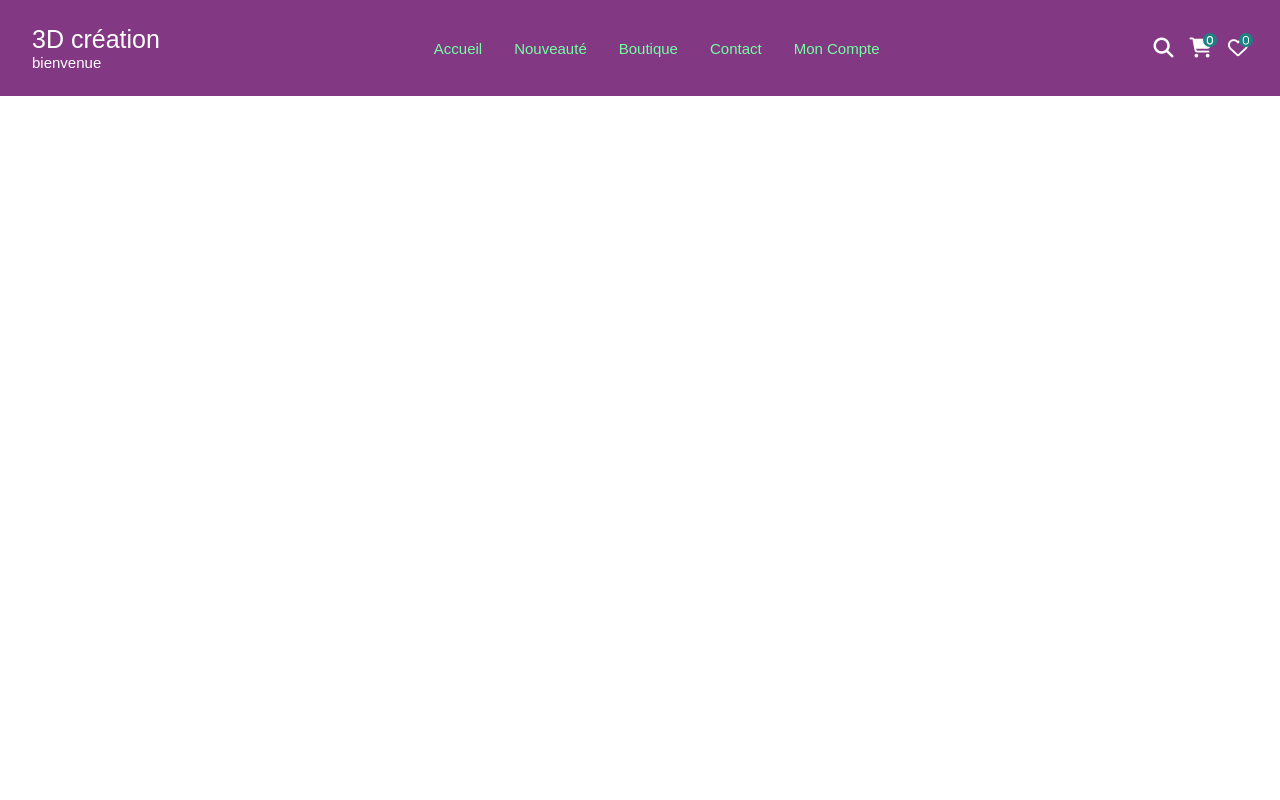
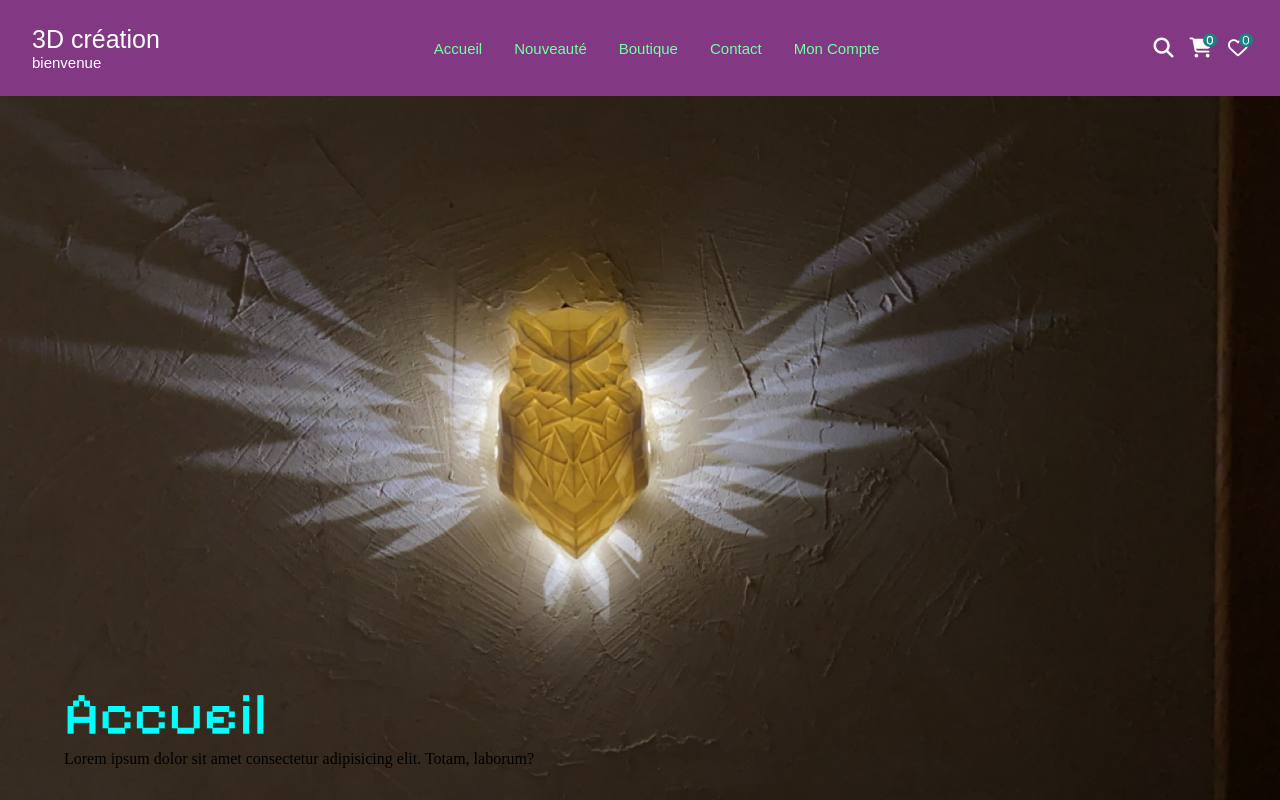
Before and after one commit to deathgame360/3Dcreation, a plain HTML site: page index.html in a window 1280 px wide. Drawn offline with Linux system fonts and the light colour scheme; a web font is replaced by a local one.

```diff
--- a/css/style.css
+++ b/css/style.css
@@ -2,7 +2,7 @@
     --color-primary: white;
     --color-secondaire: #222222 ;
     --color-text: #74ffa2;
-    --ff-police: 'Pixel', sans-serif ;
+    --ff-texte1: 'Pixel', sans-serif ;
     --ff-texte: 'Alumni', sans-serif;
     --ff-texte2: 'Rubik', sans-serif;
     --ff-texte3: 'Nosifer', sans-serif;
@@ -58,7 +58,7 @@
     background-color: rgb(130, 56, 130);
     backdrop-filter: blur(4px);
     z-index: 1;
-    transform: translateX(00%);
+    transform: translateX(100%);
     animation: show 1s forwards;
 }
 
@@ -131,3 +131,31 @@
 }
 
 /*---------------Section 1----------------------*/
+.Section1 {
+    min-height: 100vh;
+    background-image: url(../img/IMG_8071.JPG);
+    background-position: center;
+    background-repeat: none;
+    background-size: cover;
+    display: flex;
+    flex-direction: column;
+    justify-content: flex-end;
+    padding: 2rem 4rem;
+    position: relative;
+}
+.Section1 h1 {
+    font-size: 60px;
+    font-family: var(--ff-texte1);
+    color:aqua;
+    font-weight: 8;
+    letter-spacing: 1px;
+    animation: show 1s forwards;
+    transform: translateX(-100%);
+
+}
+
+@keyframes show {
+    to {
+        transform: translateX(0);
+    }
+}
```
Also changed, not shown: img/IMG_5277.JPG (added), img/IMG_5278.JPG (added), img/IMG_5279.JPG (added), img/IMG_5280.JPG (added), img/IMG_5281.JPG (added), img/IMG_5282.JPG (added), img/IMG_6486.JPG (added), img/IMG_6493.JPG (added), img/IMG_6494.JPG (added), img/IMG_6955.JPG (added), img/IMG_7268.JPG (added), img/IMG_7271.JPG (added), img/IMG_8071.JPG (added), img/IMG_8072.JPG (added), 3 more files, 2 other files.
